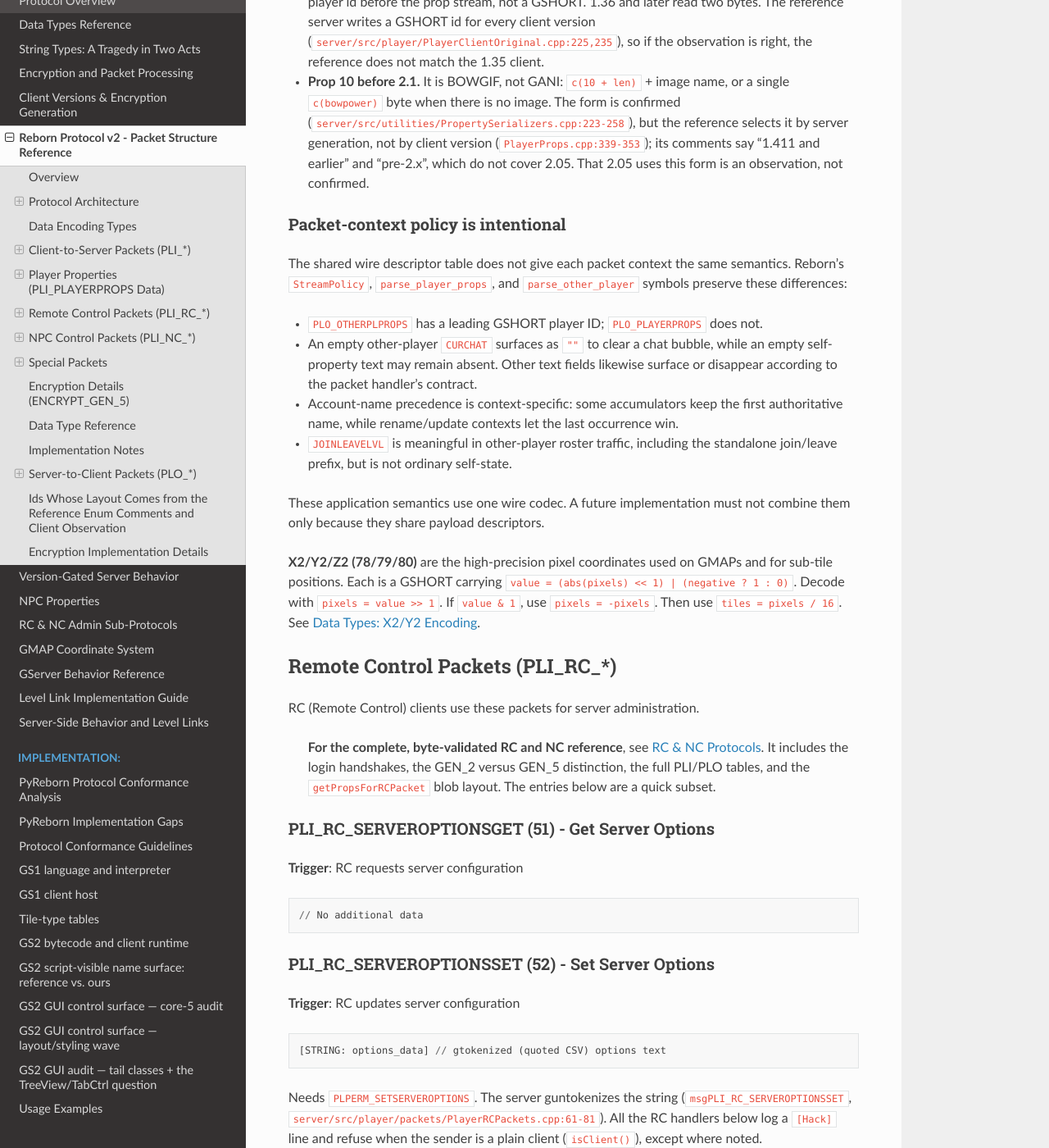
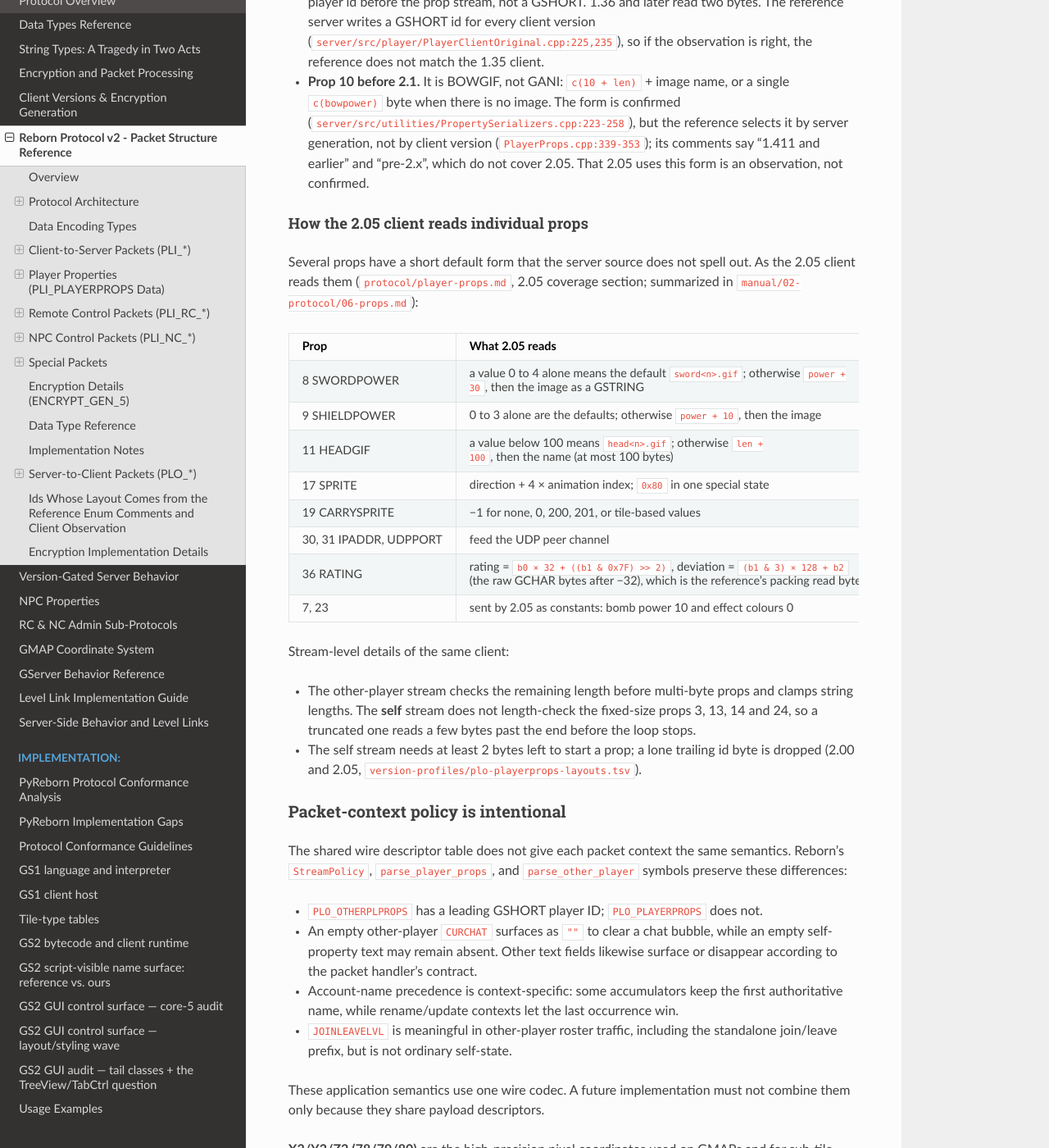
Before and after one commit to hosler/reborn-protocol-docs, a Sphinx documentation site: the page built from docs/protocol/packet-structures.md, in a window 1280 px wide and 1400 px high, scrolled down 20460 px. Shown: the whole window at 82% size. Built offline with Sphinx 7.4.7 and the Read the Docs theme 3.1.0, drawn with Linux system fonts in a browser that asks for light colours.

Commit message:
Player props: the default forms and stream checks of the 2.05 client
Co-Authored-By: Claude Opus 5.5 <noreply@anthropic.com>
Claude-Session: https://claude.ai/code/session_01UG2Sqj3AfdfVRC86AzKWQa

```diff
--- a/docs/protocol/packet-structures.md
+++ b/docs/protocol/packet-structures.md
@@ -844,6 +844,30 @@ notes, not confirmed against the reference):
   "1.411 and earlier" and "pre-2.x", which do not cover 2.05. That 2.05 uses this form is
   an observation, not confirmed.
 
+#### How the 2.05 client reads individual props
+
+Several props have a short default form that the server source does not spell out. As the
+2.05 client reads them ([`protocol/player-props.md`](https://github.com/squirelworks/Graal_analysis/blob/main/protocol/player-props.md), 2.05 coverage section; summarized in [`manual/02-protocol/06-props.md`](https://github.com/squirelworks/Graal_analysis/blob/main/manual/02-protocol/06-props.md)):
+
+| Prop | What 2.05 reads |
+|---|---|
+| 8 SWORDPOWER | a value 0 to 4 alone means the default `sword<n>.gif`; otherwise `power + 30`, then the image as a GSTRING |
+| 9 SHIELDPOWER | 0 to 3 alone are the defaults; otherwise `power + 10`, then the image |
+| 11 HEADGIF | a value below 100 means `head<n>.gif`; otherwise `len + 100`, then the name (at most 100 bytes) |
+| 17 SPRITE | direction + 4 × animation index; `0x80` in one special state |
+| 19 CARRYSPRITE | −1 for none, 0, 200, 201, or tile-based values |
+| 30, 31 IPADDR, UDPPORT | feed the UDP peer channel |
+| 36 RATING | rating = `b0 × 32 + ((b1 & 0x7F) >> 2)`, deviation = `(b1 & 3) × 128 + b2` (the raw GCHAR bytes after −32), which is the reference's packing read byte by byte |
+| 7, 23 | sent by 2.05 as constants: bomb power 10 and effect colours 0 |
+
+Stream-level details of the same client:
+
+- The other-player stream checks the remaining length before multi-byte props and clamps
+  string lengths. The **self** stream does not length-check the fixed-size props 3, 13, 14 and
+  24, so a truncated one reads a few bytes past the end before the loop stops.
+- The self stream needs at least 2 bytes left to start a prop; a lone trailing id byte is
+  dropped (2.00 and 2.05, [`version-profiles/plo-playerprops-layouts.tsv`](https://github.com/squirelworks/Graal_analysis/blob/main/version-profiles/plo-playerprops-layouts.tsv)).
+
 ### Packet-context policy is intentional
 
 The shared wire descriptor table does not give each packet context the same semantics.
```
